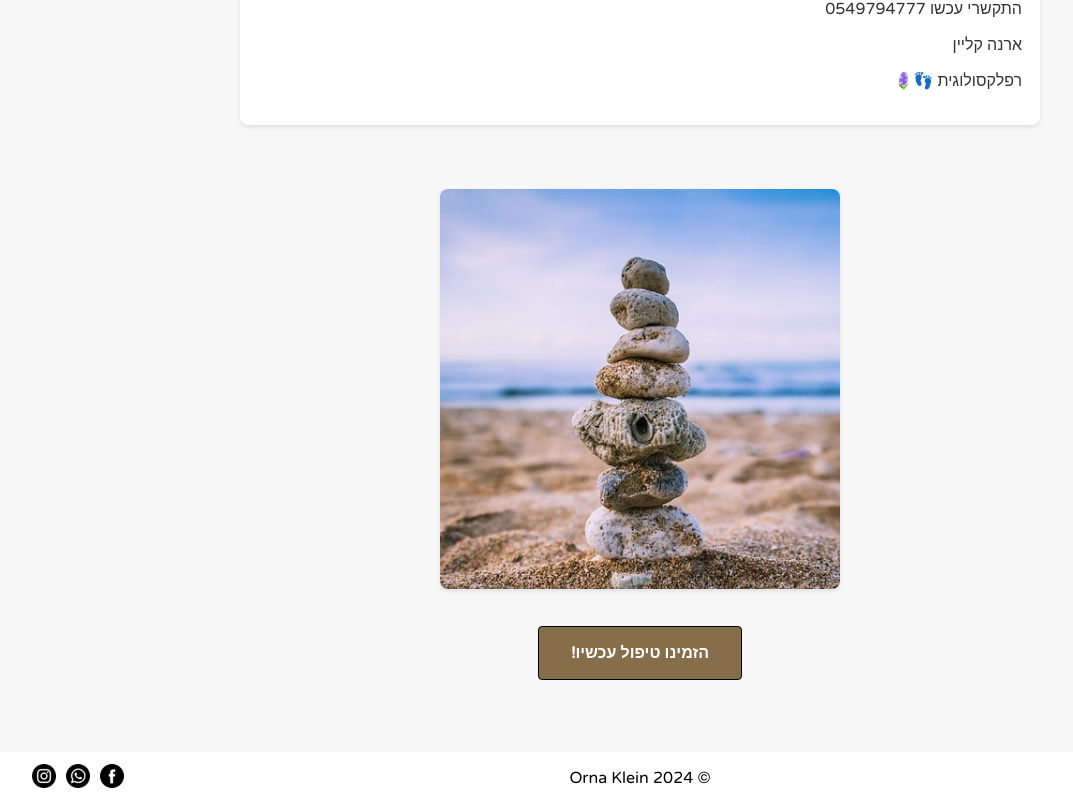
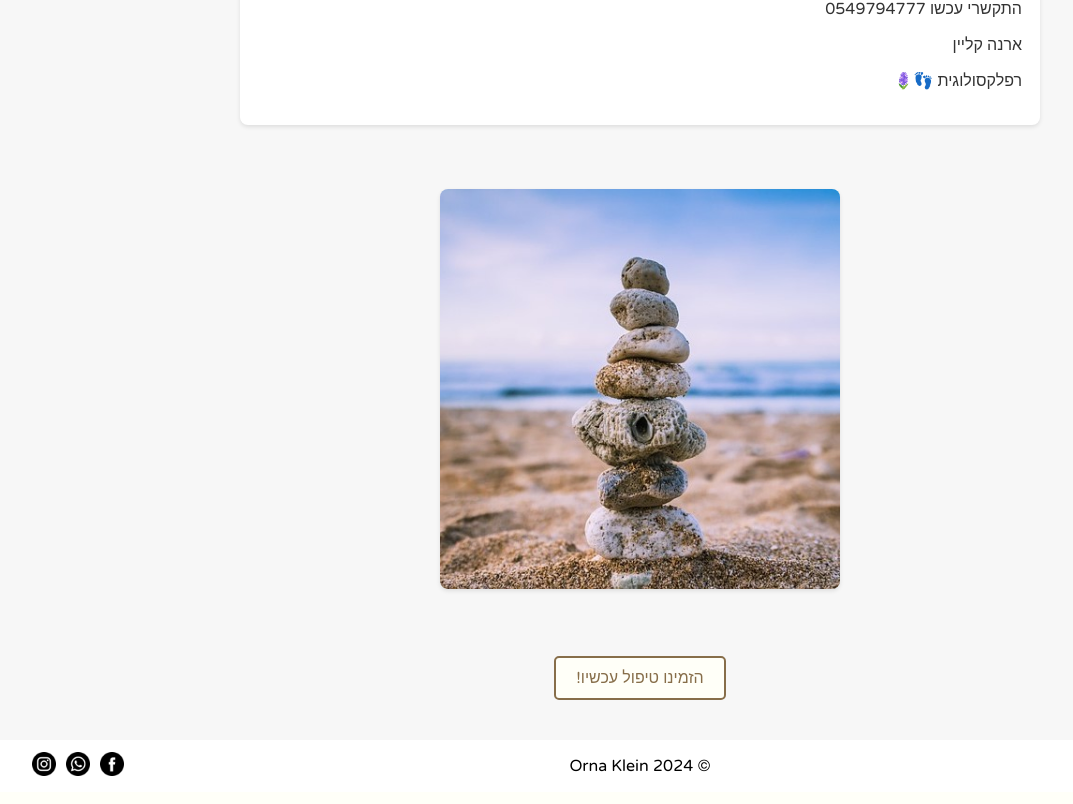
Before and after one commit to gefenbar/orna-reflexology, a React (Create React App) app: page /balance in a window 1280 px wide. Shown: the part 824-1628 px from the top of the page, without its empty margins (0-1073 px from the left). Built offline with nearby package versions, Linux system fonts and the light colour scheme.

Commit message:
some fixes

```diff
--- a/src/App.css
+++ b/src/App.css
@@ -737,24 +737,6 @@ font-weight: 200
   box-shadow: 0 2px 4px rgba(0, 0, 0, 0.1);
 }
 
-.post-book-treatment-button {
-  display: inline-block;
-  padding: 1rem 2rem;
-  background-color: #876e4a;
-  color: #fff;
-  text-decoration: none;
-  border-radius: 4px;
-  font-weight: bold;
-  transition: background-color 0.3s ease;
-  border:1px solid #000;
-  margin-bottom: 2rem;
-
-}
-
-.post-book-treatment-button:hover {
-  background-color: #e5eee3;
-  color:#333;
-}
 
 .testimonials-section {
   padding-top: 1rem;
--- a/src/pages/posts/Balance.js
+++ b/src/pages/posts/Balance.js
@@ -67,10 +67,11 @@ export default function PostPage() {
       <div className="post-image-container">
         <img className="post-image" src="balance.webp" alt="אבנים מאוזנות" loading="lazy" />
       </div>
-
+      <button className='general-button'>
       <Link to="/contact" className="post-book-treatment-button">
         הזמינו טיפול עכשיו!
       </Link>
+      </button>
     </div>
   );
 }
--- a/src/pages/posts/Reflection.js
+++ b/src/pages/posts/Reflection.js
@@ -18,9 +18,11 @@ export default function PostPage() {
       <div className="post-image-container">
         <img className="post-image" src="reflection.webp" alt="רפלקסולוגיה" loading="lazy" />
       </div>
+      <button className='general-button'>
       <Link to="/contact" className="post-book-treatment-button">
         הזמינו טיפול עכשיו!
       </Link>
+      </button>
     </div>
   );
 }
--- a/src/pages/posts/Reflexology.js
+++ b/src/pages/posts/Reflexology.js
@@ -46,7 +46,10 @@ export default function Reflexology() {
       <div className="post-image-container">
         <img className="post-image" src="reflexology.webp" alt="טביעות רגליים בחול" loading="lazy" />
       </div>
+      <button className='general-button'>
+
       <Link to="/contact" className="post-book-treatment-button">הזמינו טיפול עכשיו!</Link>
+      </button>
     </div>
   );
 }
```
